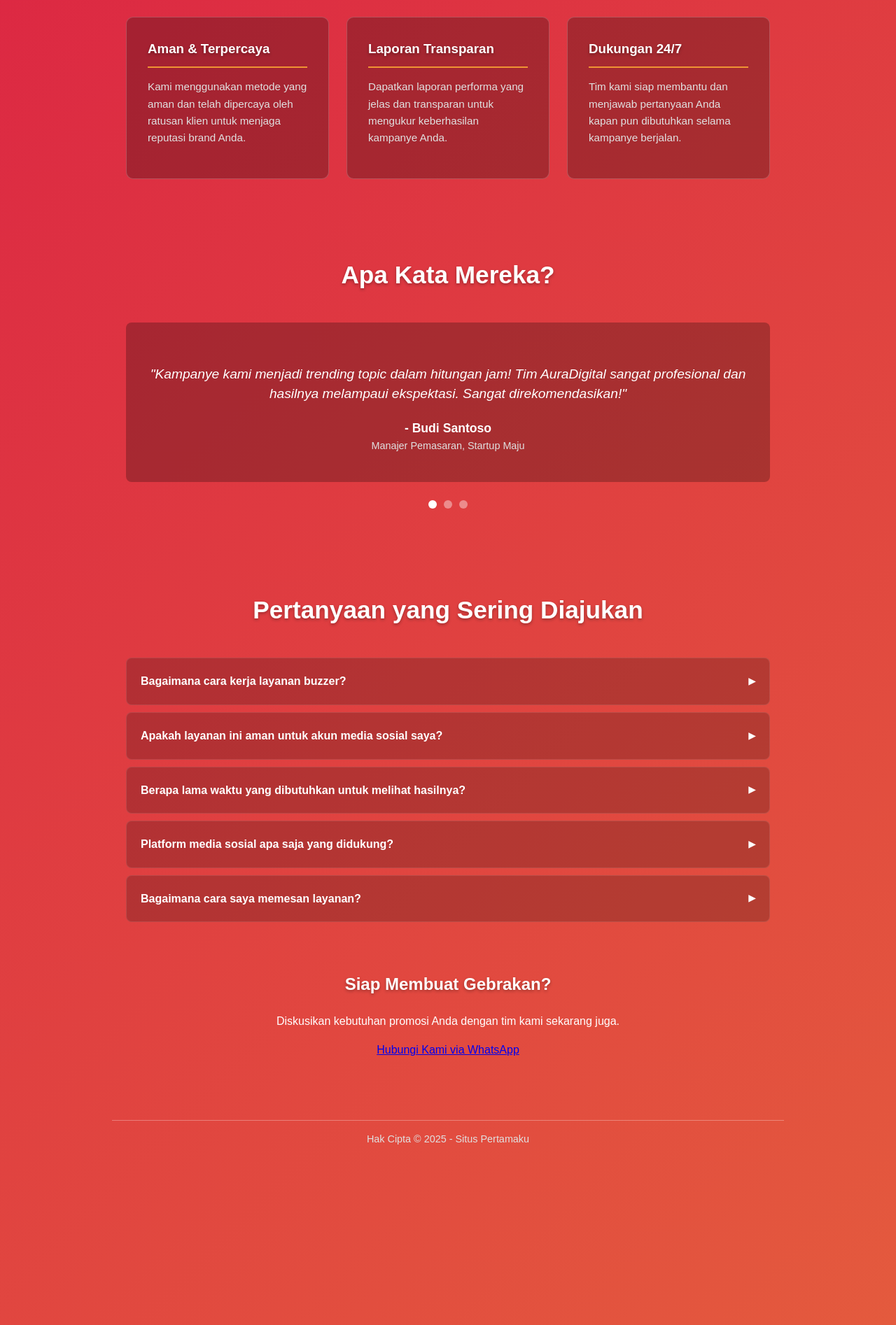
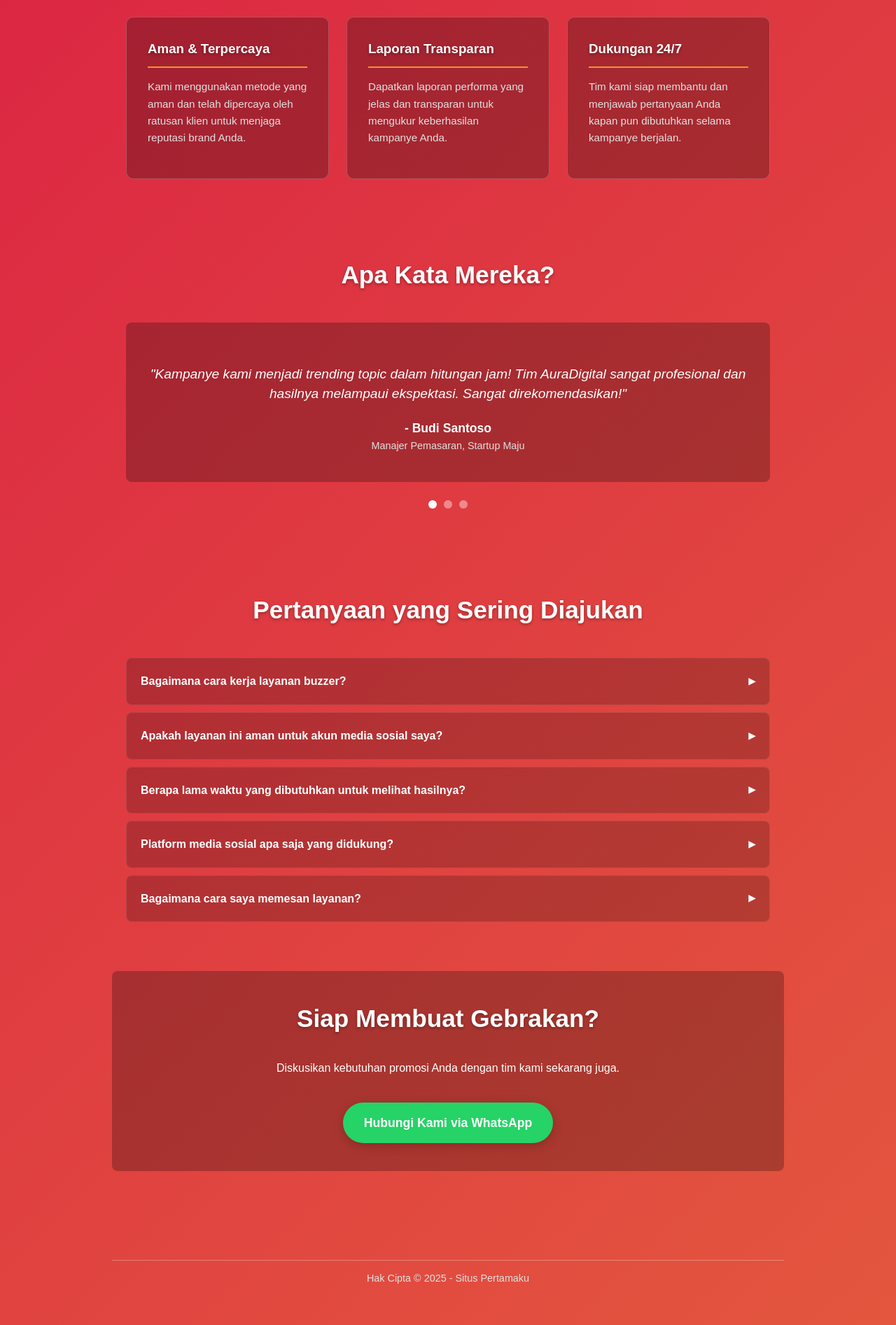
Before and after one commit to AzkaAtta/azkaatta.github.io, a Jekyll site: the page built from index.html, in a window 1280 px wide. Shown: the part 1195-3089 px from the top of the page at 70% size. Built offline with Jekyll 4.4.1, drawn with Linux system fonts in a browser that asks for light colours; before the commit the page ends 2889 px from its top, so only the background shows below that.

Commit message:
Update style.css

```diff
--- a/assets/style.css
+++ b/assets/style.css
@@ -406,3 +406,40 @@ main h1 {
     color: #99c2ff; /* Warna link biru muda */
     text-decoration: underline;
 }
+
+/* =========================================== */
+/* 8. GAYA UNTUK TOMBOL WHATSAPP (CTA)         */
+/* =========================================== */
+
+.cta-section {
+  max-width: 960px;
+  margin: 40px auto;
+  padding: 40px 20px;
+  background-color: rgba(0, 0, 0, 0.25);
+  border-radius: 8px;
+  text-align: center;
+}
+
+.cta-section h2 {
+  margin-top: 0;
+  font-size: 2.2em;
+}
+
+.button-whatsapp {
+  display: inline-block;
+  background-color: #25D366; /* Warna khas WhatsApp */
+  color: white;
+  padding: 15px 30px;
+  margin-top: 20px;
+  font-size: 1.1em;
+  font-weight: bold;
+  border-radius: 50px; /* Membuatnya berbentuk kapsul */
+  text-decoration: none;
+  transition: transform 0.3s ease, background-color 0.3s ease;
+  box-shadow: 0 4px 15px rgba(0, 0, 0, 0.2);
+}
+
+.button-whatsapp:hover {
+  background-color: #128C7E; /* Warna WhatsApp saat di-hover */
+  transform: scale(1.05); /* Sedikit membesar saat di-hover */
+}
```
